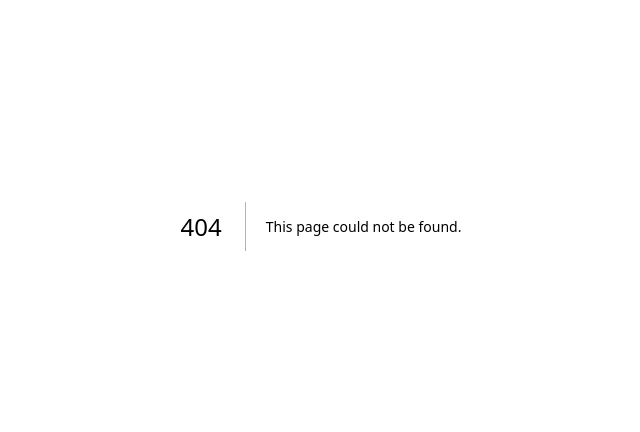
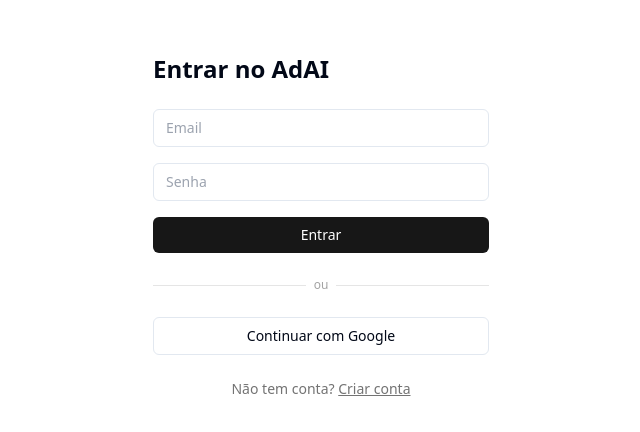
Before and after one commit to HenriqueRJ-dev/adai-saas, a Next.js app: page /login in a window 1280 px wide. Before the commit this address had no page. Shown: the part 174-606 px from the top of the page, without its empty margins (319-959 px from the left). Built offline with nearby package versions, Linux system fonts and the light colour scheme.

Commit message:
Add login page with email and Google authentication

```diff
--- /dev/null
+++ b/app/login/page.tsx
@@ -0,0 +1,100 @@
+"use client";
+
+import { useState } from "react";
+import { useRouter } from "next/navigation";
+import { createClient } from "@/lib/supabase/client";
+
+export default function LoginPage() {
+  const router = useRouter();
+  const [email, setEmail] = useState("");
+  const [password, setPassword] = useState("");
+  const [loading, setLoading] = useState(false);
+  const [error, setError] = useState<string | null>(null);
+
+  async function handleSubmit(e: React.FormEvent) {
+    e.preventDefault();
+    setError(null);
+    setLoading(true);
+
+    const supabase = createClient();
+    const { error } = await supabase.auth.signInWithPassword({
+      email,
+      password,
+    });
+
+    setLoading(false);
+
+    if (error) {
+      setError(error.message);
+      return;
+    }
+
+    router.push("/dashboard");
+    router.refresh();
+  }
+
+  async function handleGoogleLogin() {
+    const supabase = createClient();
+    await supabase.auth.signInWithOAuth({
+      provider: "google",
+      options: {
+        redirectTo: `${window.location.origin}/auth/callback`,
+      },
+    });
+  }
+
+  return (
+    <main className="mx-auto flex min-h-screen max-w-sm flex-col justify-center gap-6 p-6">
+      <h1 className="text-2xl font-semibold">Entrar no AdAI</h1>
+
+      <form onSubmit={handleSubmit} className="flex flex-col gap-4">
+        <input
+          type="email"
+          placeholder="Email"
+          value={email}
+          onChange={(e) => setEmail(e.target.value)}
+          required
+          className="rounded-md border px-3 py-2 text-sm"
+        />
+        <input
+          type="password"
+          placeholder="Senha"
+          value={password}
+          onChange={(e) => setPassword(e.target.value)}
+          required
+          className="rounded-md border px-3 py-2 text-sm"
+        />
+
+        {error && <p className="text-sm text-red-600">{error}</p>}
+
+        <button
+          type="submit"
+          disabled={loading}
+          className="rounded-md bg-neutral-900 px-3 py-2 text-sm font-medium text-white disabled:opacity-50"
+        >
+          {loading ? "Entrando..." : "Entrar"}
+        </button>
+      </form>
+
+      <div className="flex items-center gap-2 text-xs text-neutral-400">
+        <div className="h-px flex-1 bg-neutral-200" />
+        ou
+        <div className="h-px flex-1 bg-neutral-200" />
+      </div>
+
+      <button
+        onClick={handleGoogleLogin}
+        className="rounded-md border px-3 py-2 text-sm font-medium"
+      >
+        Continuar com Google
+      </button>
+
+      <p className="text-center text-sm text-neutral-500">
+        Não tem conta?{" "}
+        <a href="/signup" className="underline">
+          Criar conta
+        </a>
+      </p>
+    </main>
+  );
+}
```
